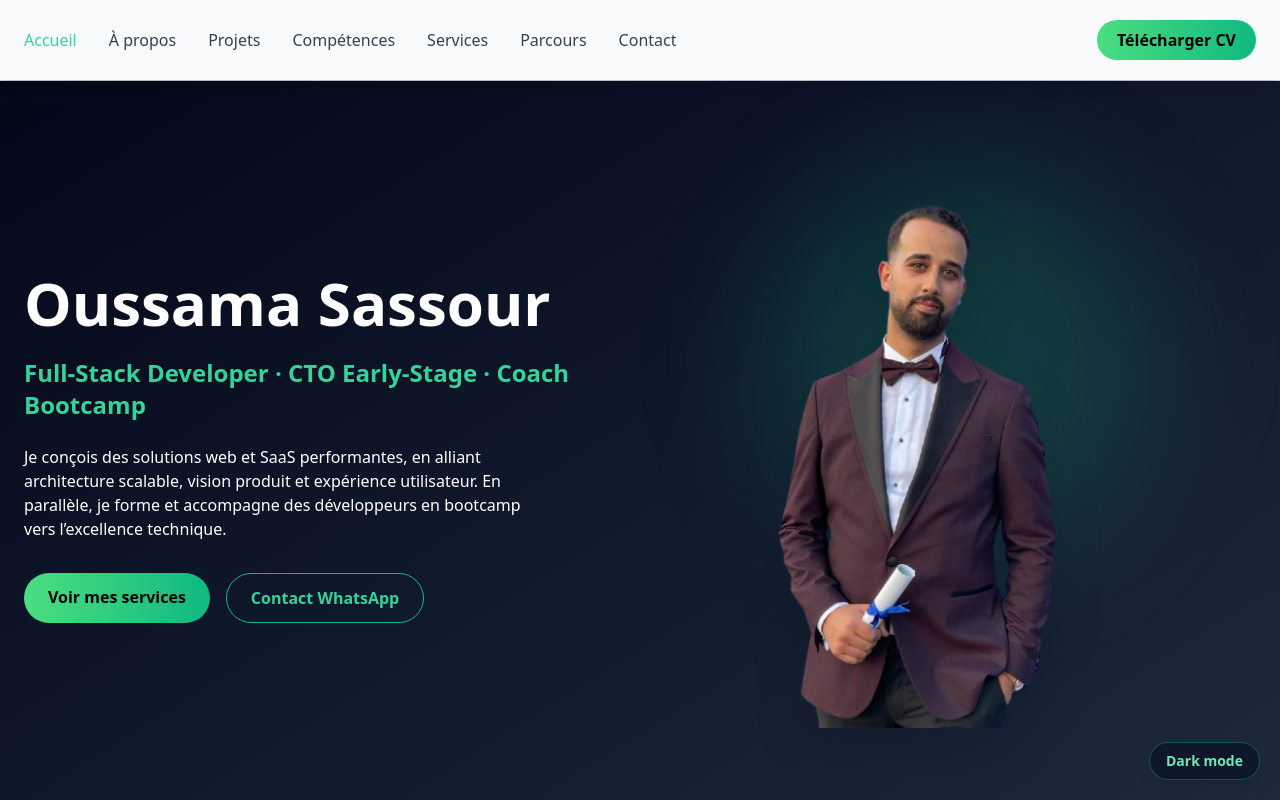
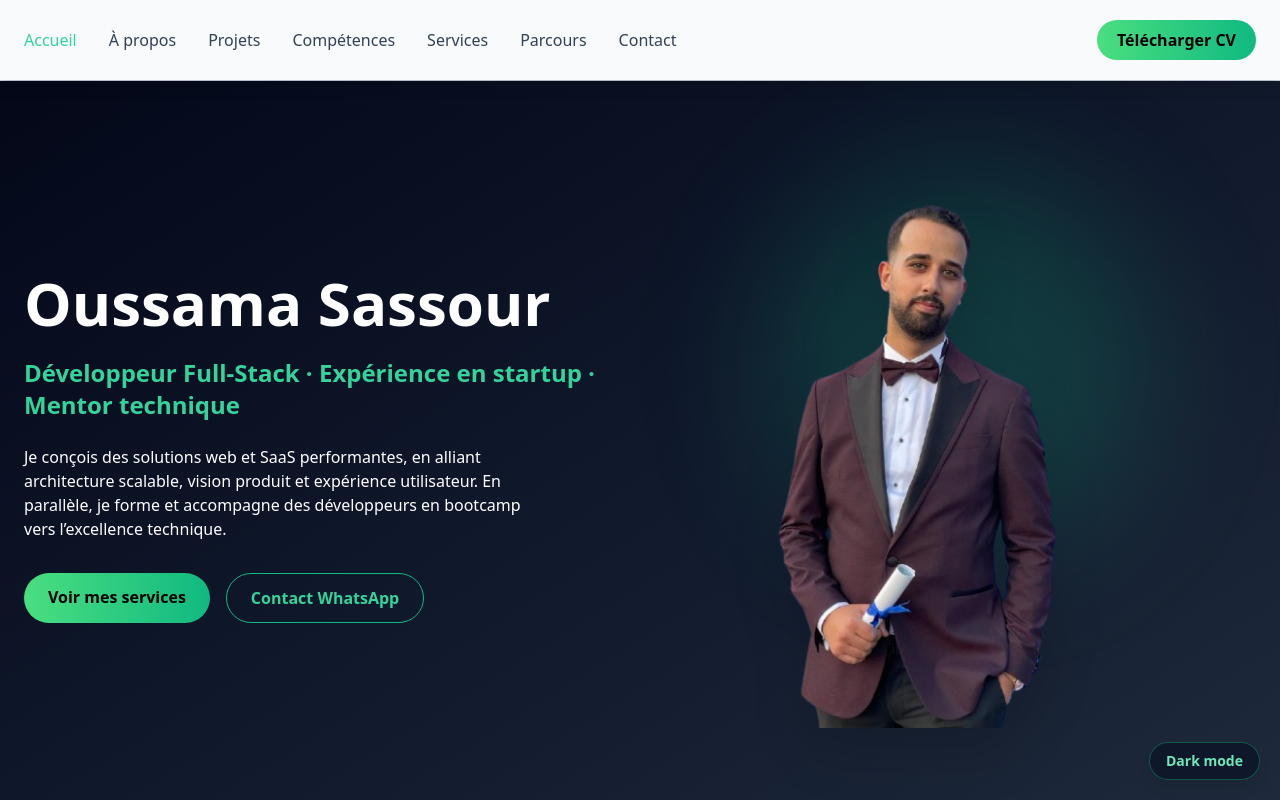
Before and after one commit to Ouss77/ProtfolioPro, a Vue app: page / in a window 1280 px wide. Shown: the top 800 px of the page. Built offline with nearby package versions, Linux system fonts and the light colour scheme.

Commit message:
Revise Hero component details in Home.vue
Updated Hero component title and description for clarity.

```diff
--- a/src/views/Home.vue
+++ b/src/views/Home.vue
@@ -16,7 +16,7 @@ const currentYear = new Date().getFullYear()
     <Navbar />
     <Hero
       name="Oussama Sassour"
-      title="Full-Stack Developer · CTO Early-Stage · Coach Bootcamp"
+      title="Développeur Full-Stack · Expérience en startup · Mentor technique"
       description="Je conçois des solutions web et SaaS performantes, en alliant architecture scalable, vision produit et expérience utilisateur.
 En parallèle, je forme et accompagne des développeurs en bootcamp vers l’excellence technique."
     />
```
